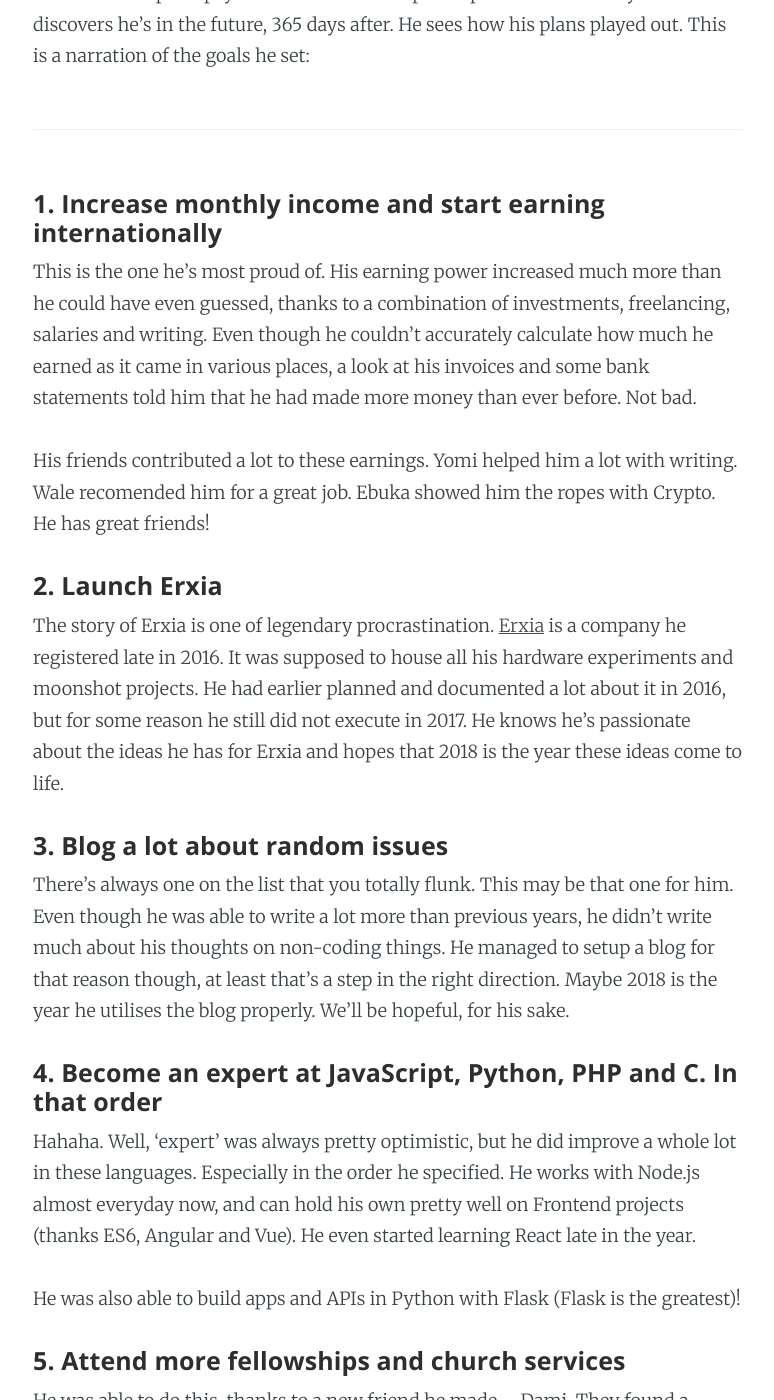
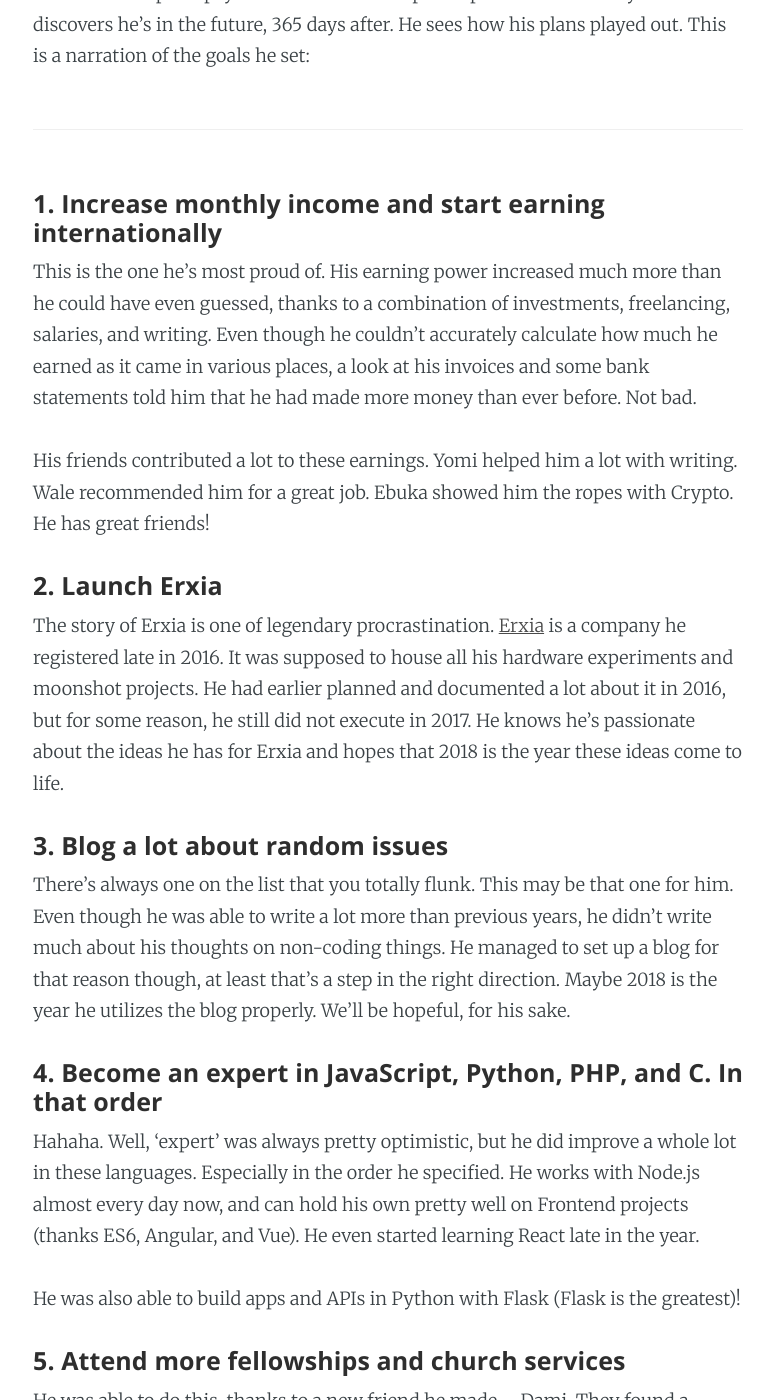
Before and after one commit to olayinkaos/olayinkaos.github.com, a Jekyll site: the page built from _posts/2017-12-30-2017-the-end.md, in a window 1280 px wide and 1400 px high, scrolled down 878 px. Shown: the whole window, without its empty margins (252-1026 px from the left). Built offline with Jekyll 4.4.1, drawn with Linux system fonts in a browser that asks for light colours; comment, search, counter and statistics services are not loaded; some of the changed text lies outside the part shown.

Commit message:
minor fixes

```diff
--- a/_posts/2017-12-30-2017-the-end.md
+++ b/_posts/2017-12-30-2017-the-end.md
@@ -14,23 +14,23 @@
 
 It's the 1st of January, 2017. Our hero is sitting down on his bed in a small room in VI writing his plans for the new year. He's not confident of achieving any of them, heck he's already stressed out by the fact that he's going to be in Uyo for the next 10 months... but he writes anyway.
 
-His super power is overthinking things, and he's on max power. As he thinks, he falls into a deep but psychedelic state to escape the prison of his reality[^a]. He discovers he's in the future, 365 days after. He sees how his plans played out. This is a narration of the goals he set:
+His superpower is overthinking things, and he's on max power. As he thinks, he falls into a deep but psychedelic state to escape the prison of his reality[^a]. He discovers he's in the future, 365 days after. He sees how his plans played out. This is a narration of the goals he set:
 
 ---
 
 #### 1. Increase monthly income and start earning internationally
-This is the one he's most proud of. His earning power increased much more than he could have even guessed, thanks to a combination of investments, freelancing, salaries and writing. Even though he couldn't accurately calculate how much he earned as it came in various places, a look at his invoices and some bank statements told him that he had made more money than ever before. Not bad.
+This is the one he's most proud of. His earning power increased much more than he could have even guessed, thanks to a combination of investments, freelancing, salaries, and writing. Even though he couldn't accurately calculate how much he earned as it came in various places, a look at his invoices and some bank statements told him that he had made more money than ever before. Not bad.
 
-His friends contributed a lot to these earnings. Yomi helped him a lot with writing. Wale recomended him for a great job. Ebuka showed him the ropes with Crypto. He has great friends!
+His friends contributed a lot to these earnings. Yomi helped him a lot with writing. Wale recommended him for a great job. Ebuka showed him the ropes with Crypto. He has great friends!
 
 #### 2. Launch Erxia
-The story of Erxia is one of legendary procrastination. [Erxia](https://twitter.com/erxiaHQ) is a company he registered late in 2016. It was supposed to house all his hardware experiments and moonshot projects. He had earlier planned and documented a lot about it in 2016, but for some reason he still did not execute in 2017. He knows he's passionate about the ideas he has for Erxia and hopes that 2018 is the year these ideas come to life.
+The story of Erxia is one of legendary procrastination. [Erxia](https://twitter.com/erxiaHQ) is a company he registered late in 2016. It was supposed to house all his hardware experiments and moonshot projects. He had earlier planned and documented a lot about it in 2016, but for some reason, he still did not execute in 2017. He knows he's passionate about the ideas he has for Erxia and hopes that 2018 is the year these ideas come to life.
 
 #### 3. Blog a lot about random issues
-There's always one on the list that you totally flunk. This may be that one for him. Even though he was able to write a lot more than previous years, he didn't write much about his thoughts on non-coding things. He managed to setup a blog for that reason though, at least that's a step in the right direction. Maybe 2018 is the year he utilises the blog properly. We'll be hopeful, for his sake.
+There's always one on the list that you totally flunk. This may be that one for him. Even though he was able to write a lot more than previous years, he didn't write much about his thoughts on non-coding things. He managed to set up a blog for that reason though, at least that's a step in the right direction. Maybe 2018 is the year he utilizes the blog properly. We'll be hopeful, for his sake.
 
-#### 4. Become an expert at JavaScript, Python, PHP and C. In that order
-Hahaha. Well, 'expert' was always pretty optimistic, but he did improve a whole lot in these languages. Especially in the order he specified. He works with Node.js almost everyday now, and can hold his own pretty well on Frontend projects (thanks ES6, Angular and Vue). He even started learning React late in the year.
+#### 4. Become an expert in JavaScript, Python, PHP, and C. In that order
+Hahaha. Well, 'expert' was always pretty optimistic, but he did improve a whole lot in these languages. Especially in the order he specified. He works with Node.js almost every day now, and can hold his own pretty well on Frontend projects (thanks ES6, Angular, and Vue). He even started learning React late in the year.
 
 He was also able to build apps and APIs in Python with Flask (Flask is the greatest)!
 
@@ -40,8 +40,8 @@
 #### 6. Impact 20 people positively
 He's not sure he could quantify the impact he made. But here are some things he did to help people:
 - Started a coding study group (Prometheus Alpha) to help people learn Fullstack engineering for free. About 8 people were active members of the group, and a couple of them have good coding jobs today! It's another big thing he's proud of!
-- Mentored 2 brilliant university students on embedded engineering at the University of Uyo. They had a couple of sessions together where they discussed robotics, IoT and embedded engineering in general. They were able to start a project together, and he still keeps in contact with them.
-- He wrote a bunch of tutorials on various websites and was able to talk to people one-on-one or via emails about their careers in coding. The feedback he has seen has been super encouraging.
+- Mentored 2 brilliant university students in embedded engineering at the University of Uyo. They had a couple of sessions together where they discussed robotics, IoT and embedded engineering in general. They were able to start a project together, and he still keeps in contact with them.
+- He wrote a bunch of tutorials on various websites ([Sitepoint](https://www.sitepoint.com/author/oomole), [Pusher](http://blog.pusher.com/author/olayinkaomole), and [LogRocket](https://blog.logrocket.com/@olayinka.omole)) and was able to talk to people one-on-one or via emails about their careers in coding. The feedback he has seen has been super encouraging.
 
 #### 7. Have at least X in savings
 He was able to beat his savings goal, even though he spent a lot! He's just lucky he made a lot more.
@@ -61,7 +61,7 @@
 
 ---
 
-Still in his trance he realizes that even though the year had massive challenges, and a whole lot of shit-storms, at the end it wasn't a total drag. It was the opposite of a total drag. He maybe lost the most important friendship he had at the beginning of the year, but he met a lot of other cool people along the way. He was able to start growing and became a lot more confident.
+Still in his trance, he realizes that even though the year had massive challenges, and a whole lot of shit-storms, at the end it wasn't a total drag. It was the opposite of a total drag. He maybe lost the most important friendship he had at the beginning of the year, but he met a lot of other cool people along the way. He was able to start growing and became a lot more confident.
 
 He wakes up and smiles. He's grateful for the new year.
 
```
